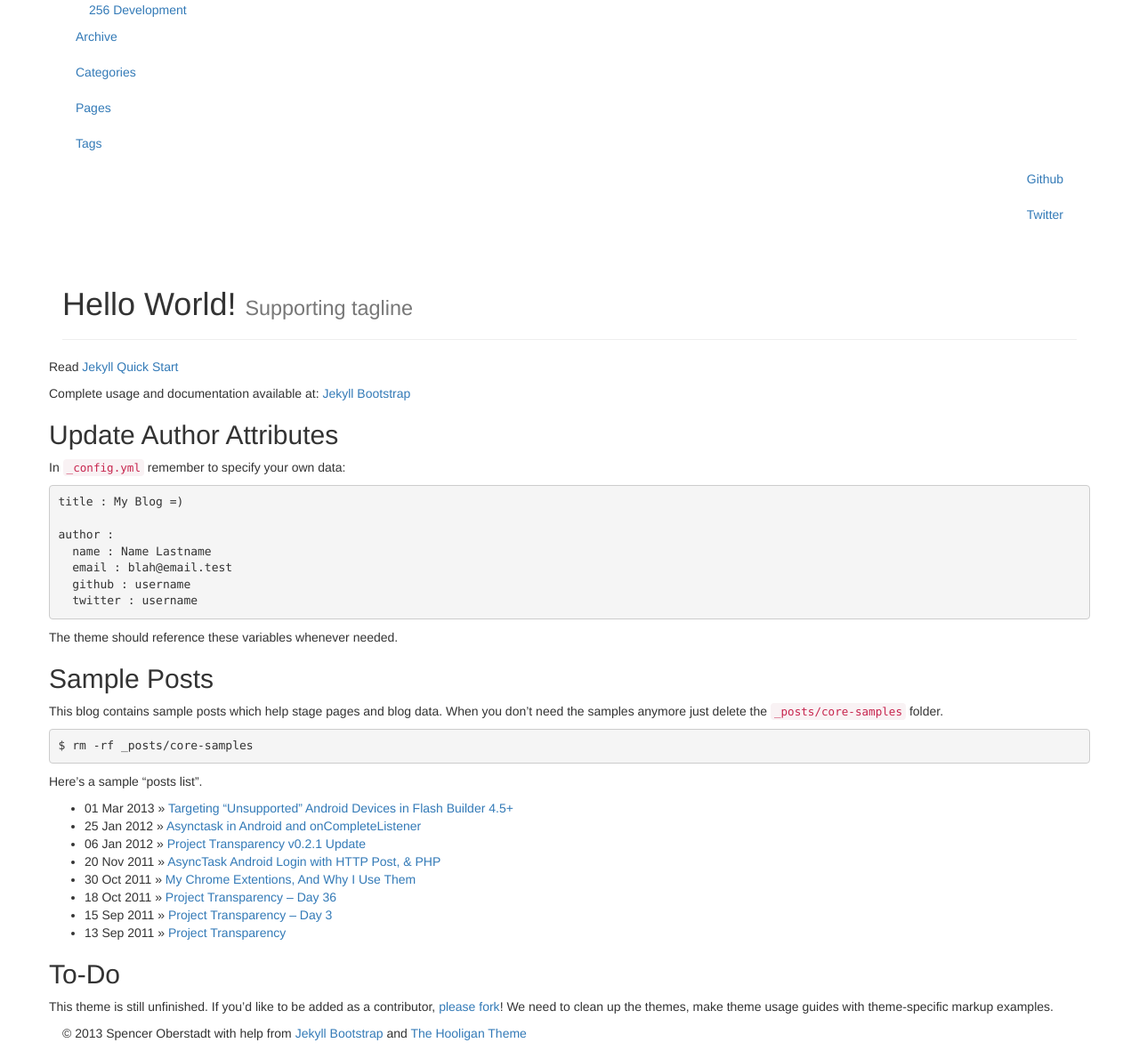
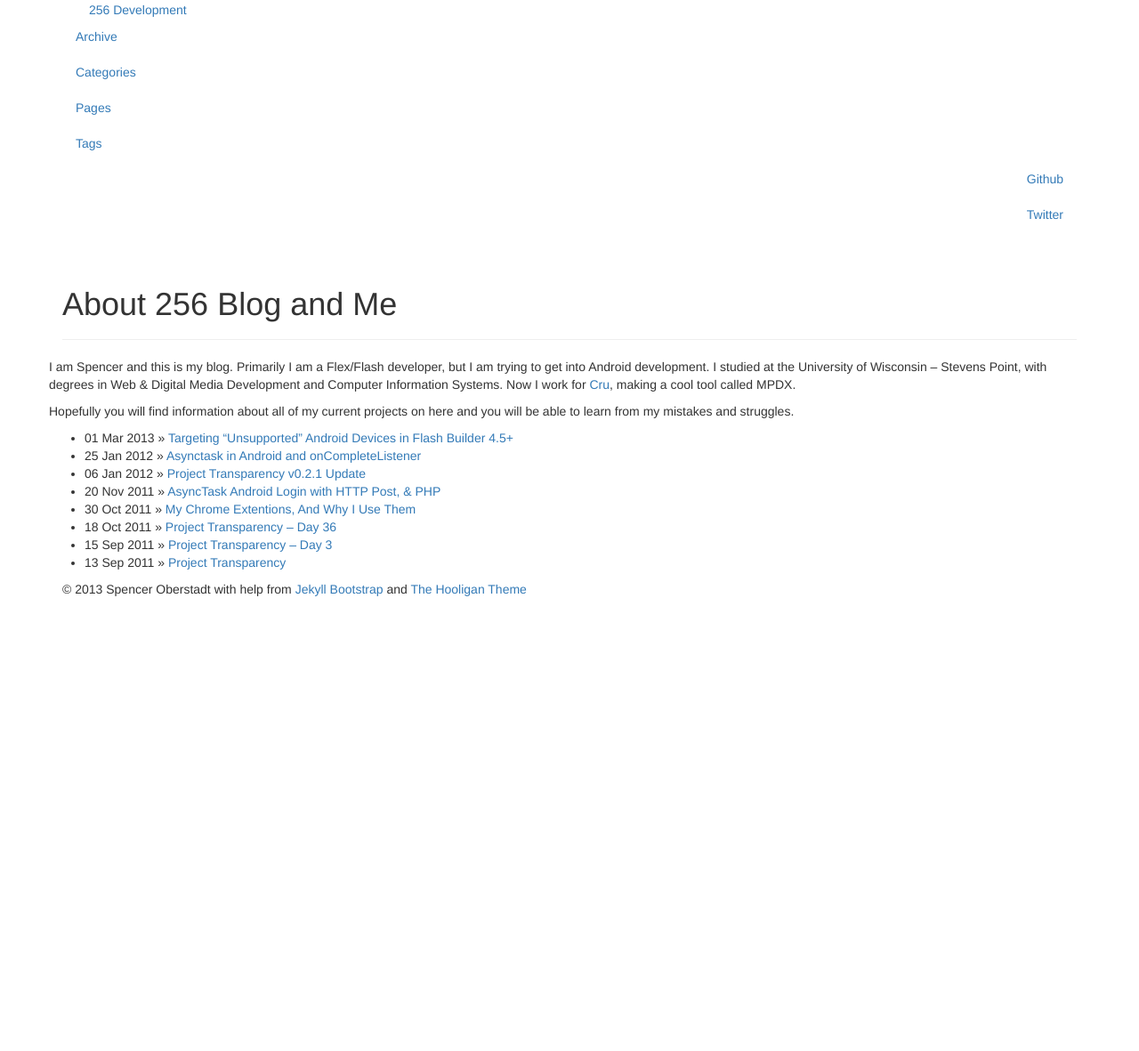
Before and after one commit to soberstadt/soberstadt.github.io, a Jekyll site: the page built from blog/index.md, in a window 1280 px wide. Shown: the whole page at 89% size. Built offline with Jekyll 4.4.1, drawn with Linux system fonts in a browser that asks for light colours; nearby versions of some CDN libraries; library files that are not in the unit come from our copies; after the commit the page ends 900 px from its top, so only the background shows below that.

```diff
--- a/blog/index.md
+++ b/blog/index.md
@@ -1,36 +1,11 @@
 ---
+title: About 256 Blog and Me
+author: Spencer
 layout: page
-title: Hello World!
-tagline: Supporting tagline
 ---
-{% include JB/setup %}
+I am Spencer and this is my blog. Primarily I am a Flex/Flash developer, but I am trying to get into Android development. I studied at the University of Wisconsin – Stevens Point, with degrees in Web & Digital Media Development and Computer Information Systems. Now I work for [Cru][1], making a cool tool called MPDX.
 
-Read [Jekyll Quick Start](http://jekyllbootstrap.com/usage/jekyll-quick-start.html)
-
-Complete usage and documentation available at: [Jekyll Bootstrap](http://jekyllbootstrap.com)
-
-## Update Author Attributes
-
-In `_config.yml` remember to specify your own data:
-
-    title : My Blog =)
-
-    author :
-      name : Name Lastname
-      email : blah@email.test
-      github : username
-      twitter : username
-
-The theme should reference these variables whenever needed.
-
-## Sample Posts
-
-This blog contains sample posts which help stage pages and blog data.
-When you don't need the samples anymore just delete the `_posts/core-samples` folder.
-
-    $ rm -rf _posts/core-samples
-
-Here's a sample "posts list".
+Hopefully you will find information about all of my current projects on here and you will be able to learn from my mistakes and struggles.
 
 <ul class="posts">
   {% for post in site.posts %}
@@ -38,7 +13,4 @@
   {% endfor %}
 </ul>
 
-## To-Do
-
-This theme is still unfinished. If you'd like to be added as a contributor, [please fork](http://github.com/plusjade/jekyll-bootstrap)!
-We need to clean up the themes, make theme usage guides with theme-specific markup examples.
+   [1]: http://www.cru.org/ (CRU)
```
Also changed, not shown: blog/index.old.md (added, +44 -0 lines).
